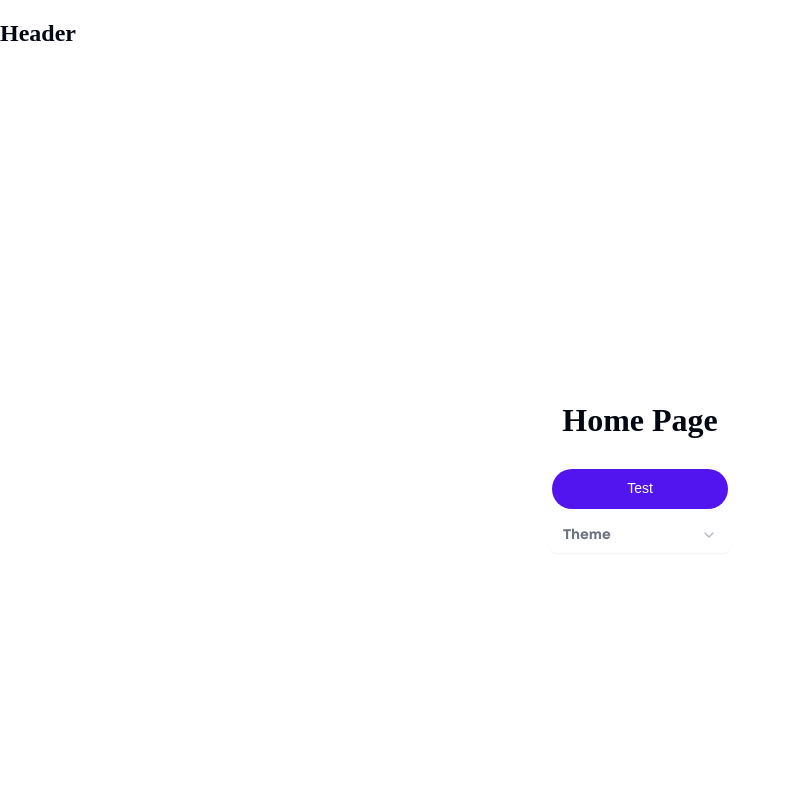
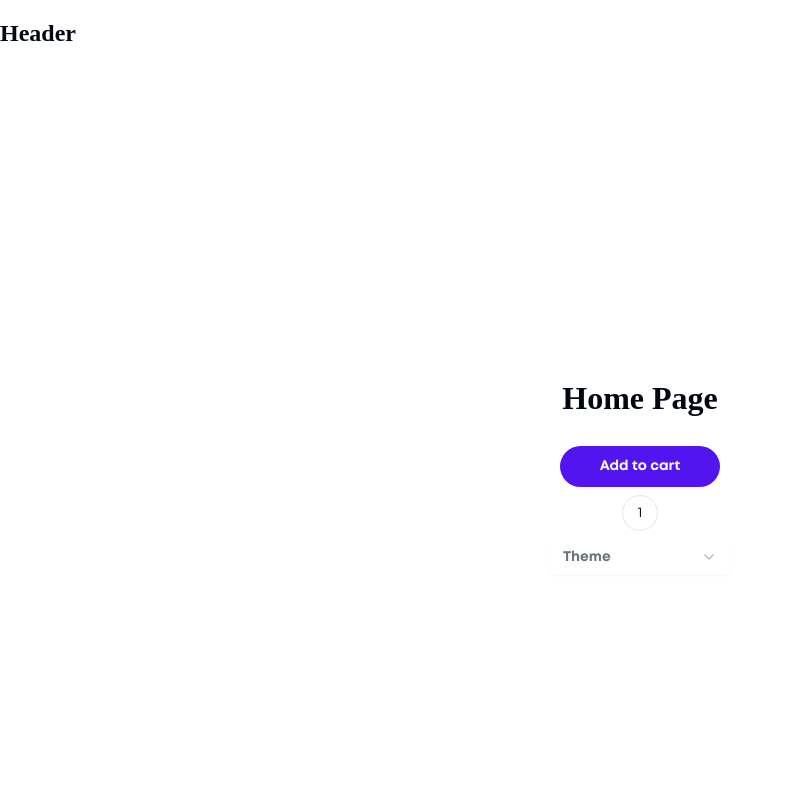
Before and after one commit to AMOV-team/nice-gadgets-frontend, a React (Vite) app: page /#/ in a window 1280 px wide. Shown: the top 800 px of the page, without its empty margins (0-789 px from the left). Built offline with nearby package versions, Linux system fonts and the light colour scheme.

Commit message:
(DEV-11-Develop-dropdowns) feat: add basic tools Dropdown and HeadlessUI lib

```diff
--- a/package.json
+++ b/package.json
@@ -9,7 +9,7 @@
     "build": "tsc -b && vite build",
     "format": "prettier . --ignore-path .gitignore --write",
     "lint": "eslint . --fix",
-    "fix-style": "npm run format & npm run lint",
+    "fix-style": "npm run format && npm run lint",
     "preview": "vite preview",
     "prepare": "husky && husky install"
   },
@@ -29,6 +29,7 @@
   },
   "devDependencies": {
     "@eslint/js": "^9.33.0",
+    "@types/classnames": "^2.3.0",
     "@types/react": "^19.1.10",
     "@types/react-dom": "^19.1.7",
     "@vitejs/plugin-react": "^5.0.0",
--- /dev/null
+++ b/src/components/atoms/buttons/AddToCartButton.tsx
@@ -0,0 +1,34 @@
+import * as React from 'react';
+
+type ButtonProps = {
+  text: string;
+  selected?: boolean;
+  onSelect?: () => void;
+};
+
+export const AddToCartButton: React.FC<ButtonProps> = ({
+  text,
+  selected = false,
+  onSelect,
+}) => {
+  return (
+    <button
+      onClick={onSelect}
+      className={`
+          flex items-center justify-center relative
+          px-[40px] py-[10px]
+          border rounded-[48px]
+          transition-all duration-200 cursor-pointer
+          ${
+            selected ?
+              'bg-white text-accent border-elements border-solid'
+            : 'bg-custom-accent text-white border-none hover:shadow-[0px_3px_13px_0px_#17203166]'
+          }
+          active:scale-95
+        `}
+      type="button"
+    >
+      <span className="text-button font-mont font-bold">{text}</span>
+    </button>
+  );
+};
--- /dev/null
+++ b/src/components/atoms/buttons/BackToTopButton.tsx
@@ -0,0 +1,31 @@
+import * as React from 'react';
+
+type BackToTopButtonProps = {
+  onClick: () => void;
+};
+
+export const BackToTopButton: React.FC<BackToTopButtonProps> = ({
+  onClick,
+}) => {
+  return (
+    <a
+      onClick={onClick}
+      className="
+        flex items-center justify-center
+        w-[36px] h-[36px]
+        rounded-full cursor-pointer
+        box-border
+        border border-primary
+        transition-all duration-200
+        hover:border-solid
+        disabled:border-elements
+      "
+    >
+      <img
+        src="/img/slider-button.png"
+        alt="slider-button"
+        className="w-[16px] h-[16px] object-contain select-none"
+      />
+    </a>
+  );
+};
--- a/src/components/atoms/buttons/Button.tsx
+++ /dev/null
@@ -1,34 +0,0 @@
-import * as React from 'react';
-
-type ButtonProps = {
-  text: string;
-  selected?: boolean;
-  onSelect?: () => void;
-};
-
-export const ButtonsPrimary: React.FC<ButtonProps> = ({
-  text,
-  selected = false,
-  onSelect: onSelect,
-}) => {
-  return (
-    <button
-      onClick={onSelect}
-      className={`
-        flex border border-transparent outline-none
-        w-44 h-10 items-center justify-center relative rounded-[48px] cursor-pointer
-        transition-all duration-200
-        ${
-          selected ?
-            'bg-white text-accent border-borderGray shadow-none'
-          : 'bg-custom-accent text-white hover:shadow-[0px_3px_13px_0px_#17203166]'
-        }
-        active:scale-95
-      `}
-      type="button"
-      aria-label="Primary button"
-    >
-      <span className="text-button">{text}</span>
-    </button>
-  );
-};
--- /dev/null
+++ b/src/components/atoms/buttons/PaginationButton.tsx
@@ -0,0 +1,35 @@
+import * as React from 'react';
+
+type PaginationButtonProps = {
+  text: string;
+  selected?: boolean;
+  onSelect: () => void;
+};
+
+export const PaginationButton: React.FC<PaginationButtonProps> = ({
+  text,
+  selected = false,
+  onSelect,
+}) => {
+  return (
+    <a
+      onClick={onSelect}
+      className={`
+        flex items-center justify-center
+        w-[36px] h-[36px]
+        rounded-full cursor-pointer
+        box-border
+        border-solid border-[1px]
+        transition-all duration-200
+        hover:border-primary
+        ${
+          selected ?
+            'bg-primary text-white border-primary'
+          : 'text-primary border-elements'
+        }
+        `}
+    >
+      <span className="text-body font-mont">{text}</span>
+    </a>
+  );
+};
--- a/src/components/atoms/buttons/index.ts
+++ b/src/components/atoms/buttons/index.ts
@@ -1 +1 @@
-export * from './Button';
+export * from './AddToCartButton';
--- /dev/null
+++ b/src/components/atoms/text/FooterLink.tsx
@@ -0,0 +1,18 @@
+import * as React from 'react';
+import { Link } from 'react-router-dom';
+
+type FooterLinkProps = {
+  text: string;
+  link: string;
+};
+
+export const FooterLink: React.FC<FooterLinkProps> = ({ text, link }) => {
+  return (
+    <Link
+      to={link}
+      className="font-mont uppercase text-small text-secondary tracking-[.04em] font-bold"
+    >
+      {text}
+    </Link>
+  );
+};
--- /dev/null
+++ b/src/components/atoms/text/NavbarLink.tsx
@@ -0,0 +1,24 @@
+import * as React from 'react';
+import { NavLink } from 'react-router-dom';
+import classNames from 'classnames';
+
+type NavbarLinkProps = {
+  text: string;
+  link: string;
+};
+
+export const NavbarLink: React.FC<NavbarLinkProps> = ({ text, link }) => {
+  return (
+    <NavLink
+      to={link}
+      className={({ isActive }) =>
+        classNames(
+          'font-mont uppercase text-small tracking-[.04em] font-bold transition-colors duration-200',
+          isActive ? 'text-primary' : 'text-secondary',
+        )
+      }
+    >
+      {text}
+    </NavLink>
+  );
+};
--- a/src/components/pages/HomePage.tsx
+++ b/src/components/pages/HomePage.tsx
@@ -1,12 +1,18 @@
 import React from 'react';
-import { ButtonsPrimary } from '../atoms/buttons/Button';
+
 import { Dropdown } from '../atoms/Dropdown';
+import { AddToCartButton } from '../atoms/buttons';
+import { PaginationButton } from '../atoms/buttons/PaginationButton';
 
 export const HomePage: React.FC = () => {
   return (
     <div className="flex flex-col items-center justify-center min-h-screen gap-2">
       <h1 className="title">Home Page</h1>
-      <ButtonsPrimary text="Test" />
+      <AddToCartButton text="Add to cart" />
+      <PaginationButton
+        onSelect={() => alert('Clicked!')}
+        text="1"
+      />
       <Dropdown />
     </div>
   );
--- a/src/index.css
+++ b/src/index.css
@@ -14,7 +14,6 @@
   }
 
   :root {
-    /* Кольори shadcn/ui */
     --background: 0 0% 100%;
     --foreground: 224 71.4% 4.1%;
     --card: 0 0% 100%;
@@ -41,7 +40,6 @@
     --chart-5: 27 87% 67%;
     --radius: 0.5rem;
 
-    /* Ваші власні кастомні кольори (замість HEX) */
     --custom-accent: 257 87% 51%;
     /* #4219D0 */
     --custom-accent-secondary: 40 99% 61%;
@@ -62,6 +60,27 @@
     /* #27AE60 */
     --red: 0 79% 64%;
     /* #EB5757 */
+  }
+
+  @font-face {
+    font-family: 'Montserrat';
+    src: url('/fonts/Mont-Regular.otf') format('opentype');
+    font-weight: 400;
+    font-style: normal;
+  }
+
+  @font-face {
+    font-family: 'Montserrat';
+    src: url('/fonts/Mont-SemiBold.otf') format('opentype');
+    font-weight: 600;
+    font-style: normal;
+  }
+
+  @font-face {
+    font-family: 'Montserrat';
+    src: url('/fonts/Mont-Bold.otf') format('opentype');
+    font-weight: 700;
+    font-style: normal;
   }
 
   .dark {
@@ -102,24 +121,3 @@
     @apply bg-background text-foreground;
   }
 }
-
-@font-face {
-  font-family: 'Montserrat';
-  src: url('/fonts/Mont-Regular.otf') format('opentype');
-  font-weight: 400;
-  font-style: normal;
-}
-
-@font-face {
-  font-family: 'Montserrat';
-  src: url('/fonts/Mont-SemiBold.otf') format('opentype');
-  font-weight: 600;
-  font-style: normal;
-}
-
-@font-face {
-  font-family: 'Montserrat';
-  src: url('/fonts/Mont-Bold.otf') format('opentype');
-  font-weight: 700;
-  font-style: normal;
-}
```
Also changed, not shown: 1 other file (tests, documents, lock files or other folders).
